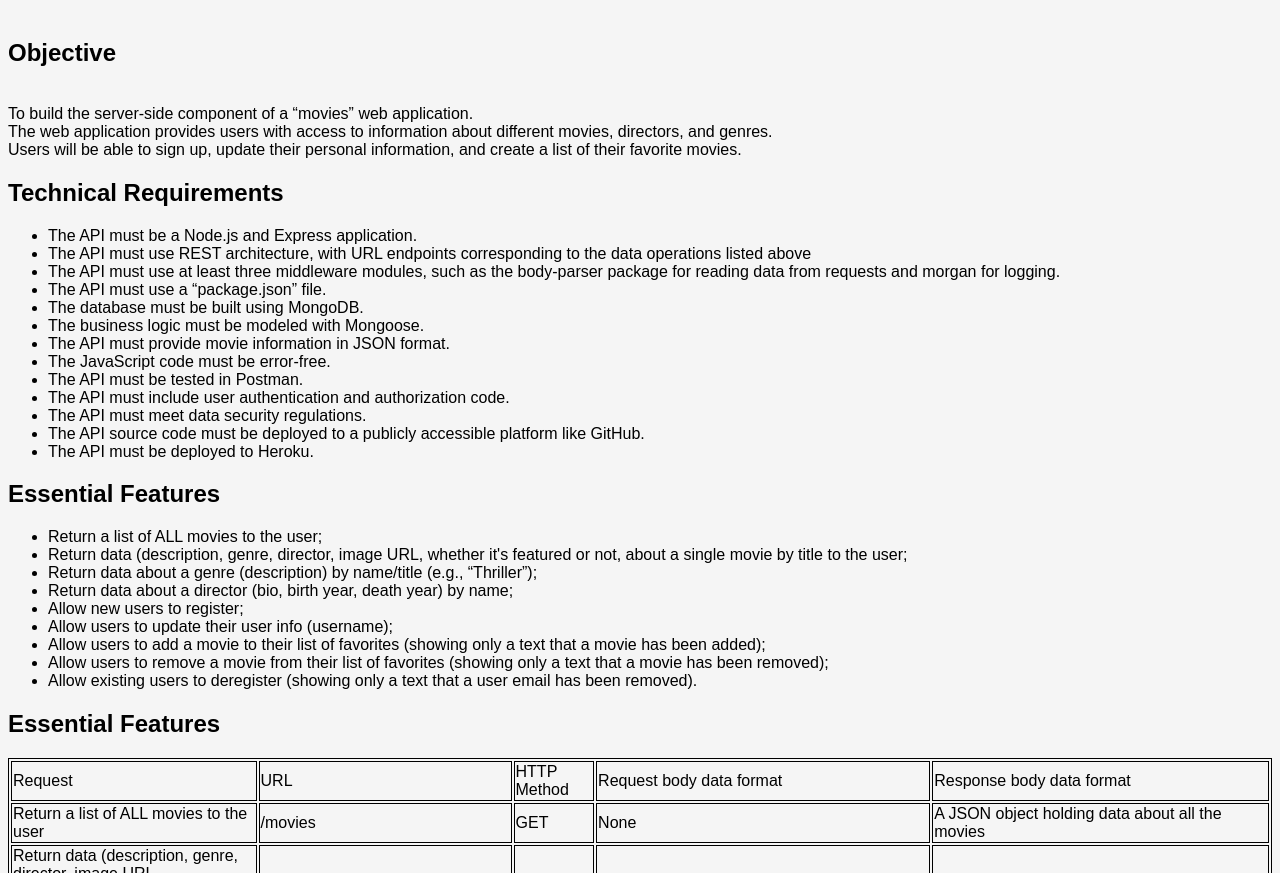
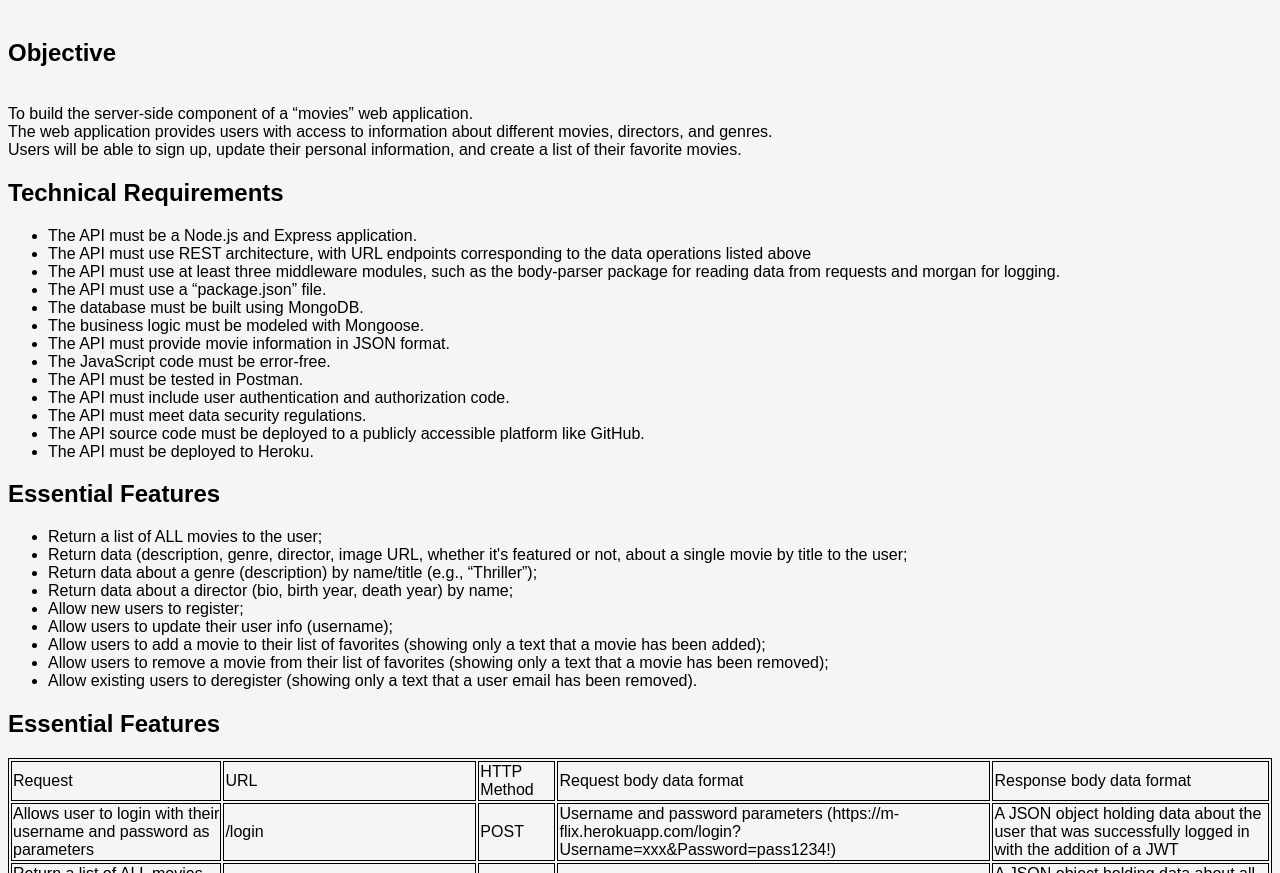
Before and after one commit to Maya-Bitter/movie_api, a website: page public/documentation.html in a window 1280 px wide. Shown: the part 79-952 px from the top of the page. Drawn offline with Linux system fonts and the light colour scheme.

Commit message:
updated the documentation

```diff
--- a/public/documentation.html
+++ b/public/documentation.html
@@ -96,6 +96,14 @@ font-family: Arial;
 <td>HTTP Method</td>
 <td>Request body data format</td>
 <td>Response body data format</td>
+</tr>
+
+<tr>
+<td>Allows user to login with their username and password as parameters</td>
+<td>/login</td>
+<td>POST</td>
+<td>Username and password parameters (https://m-flix.herokuapp.com/login?Username=xxx&Password=pass1234!)</td></td>
+<td>A JSON object holding data about the user that was successfully logged in with the addition of a JWT</td>
 </tr>
 
 <tr>
```
